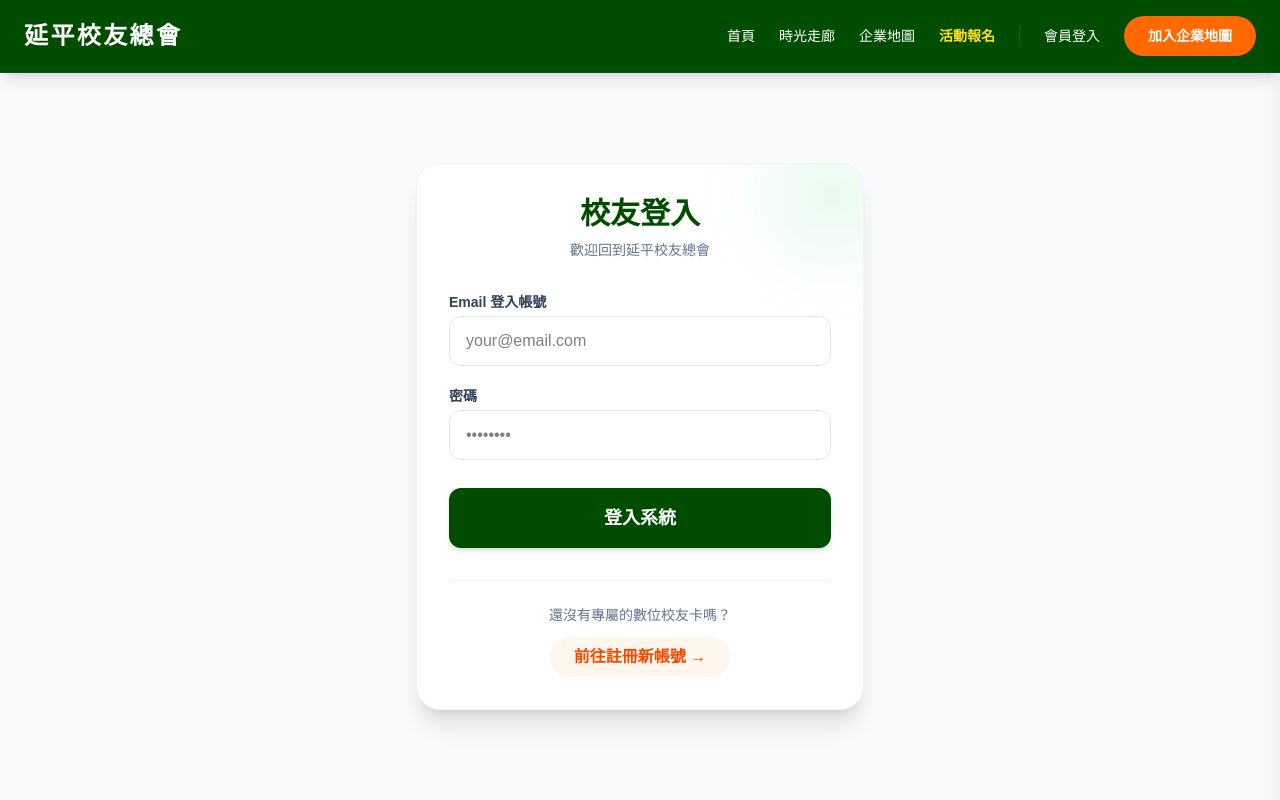
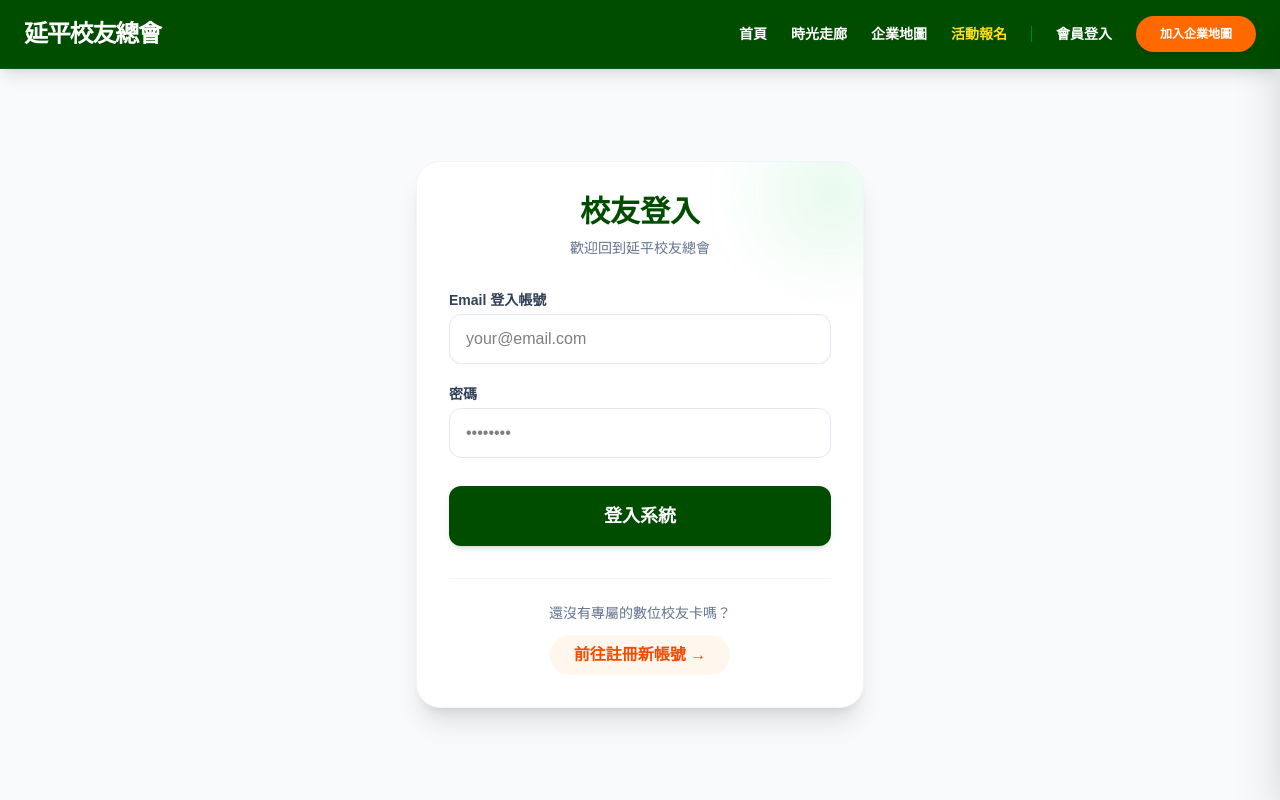
Before and after one commit to bear20020228/yanping-alumni, a Next.js app: page /login in a window 1280 px wide. Built offline with nearby package versions, Linux system fonts and the light colour scheme; no server answers.

Commit message:
fix admin display

```diff
--- a/app/components/Navbar.tsx
+++ b/app/components/Navbar.tsx
@@ -3,11 +3,13 @@
 import Link from 'next/link';
 import { useEffect, useState } from 'react';
 import { supabase } from '../../lib/supabase';
+import { useRouter } from 'next/navigation';
 
 export default function Navbar() {
   const [user, setUser] = useState<any>(null);
   const [profile, setProfile] = useState<any>(null);
-  const [isMenuOpen, setIsMenuOpen] = useState(false); // 控制手機版漢堡選單的開關
+  const [isMenuOpen, setIsMenuOpen] = useState(false);
+  const router = useRouter();
 
   useEffect(() => {
     const fetchUserData = async () => {
@@ -36,113 +38,115 @@ export default function Navbar() {
     window.location.href = '/';
   };
 
+  // --- 新增：加入企業地圖按鈕的即時攔截器 ---
+  const handleMapJoinClick = async (e: React.MouseEvent) => {
+    e.preventDefault();
+    setIsMenuOpen(false); // 關閉手機版選單
+
+    // 即時檢查當前 Session
+    const { data: { session } } = await supabase.auth.getSession();
+
+    if (!session) {
+      alert('請先登入會員，才能登錄您的企業地圖喔！');
+      router.push('/login');
+    } else {
+      router.push('/add-business');
+    }
+  };
+
   const renderStatusTag = () => {
     if (!profile) return null;
-    if (profile.role === 'admin') return <span className="text-red-800 text-xs bg-red-200 px-2.5 py-1 rounded font-bold">管理員</span>;
-    if (profile.status === 'pending') return <span className="text-yellow-800 text-xs bg-yellow-100 px-2.5 py-1 rounded font-bold">審核中</span>;
-    if (profile.status === 'approved' && profile.is_paid) return <span className="text-green-800 text-xs bg-green-200 px-2.5 py-1 rounded font-bold">正式會員</span>;
-    return <span className="text-green-100 text-xs bg-green-900 px-2.5 py-1 rounded">一般會員</span>; // 改為綠色系
+    if (profile.role === 'admin') return <span className="text-red-800 text-[10px] bg-red-200 px-2 py-0.5 rounded font-black">管理員</span>;
+    if (profile.status === 'pending') return <span className="text-yellow-800 text-[10px] bg-yellow-100 px-2 py-0.5 rounded font-black">審核中</span>;
+    if (profile.status === 'approved' && profile.is_paid) return <span className="text-green-800 text-[10px] bg-green-200 px-2 py-0.5 rounded font-black">正式會員</span>;
+    return <span className="text-green-100 text-[10px] bg-green-900 px-2 py-0.5 rounded font-black">一般會員</span>;
   };
 
   return (
     <>
-      {/* 導覽列主體：換上 Yanping Green (#004d00) */}
       <nav className="bg-[#004d00] text-white sticky top-0 z-50 shadow-lg border-b border-green-900">
         <div className="max-w-7xl mx-auto px-6 py-4 flex justify-between items-center">
 
-          {/* 左側 Logo */}
-          <Link href="/" className="text-2xl font-black tracking-widest text-white hover:text-green-200 transition-colors">
+          <Link href="/" className="text-2xl font-black tracking-tighter text-white hover:text-green-200 transition-colors">
             延平校友總會
           </Link>
 
-          {/* 桌機版選單 */}
-          <div className="hidden md:flex items-center space-x-6 text-sm font-medium">
-            <Link href="/" className="hover:text-green-200 transition-colors py-1.5">首頁</Link>
-            <Link href="/history" className="hover:text-green-200 transition-colors py-1.5">時光走廊</Link>
-            <Link href="/map" className="hover:text-green-200 transition-colors py-1.5">企業地圖</Link>
-            <Link href="/events" className="hover:text-yellow-200 transition-colors py-1.5 text-yellow-300 font-bold">活動報名</Link>
+          <div className="hidden md:flex items-center space-x-6 text-sm font-bold">
+            <Link href="/" className="hover:text-green-200 transition-colors">首頁</Link>
+            <Link href="/history" className="hover:text-green-200 transition-colors">時光走廊</Link>
+            <Link href="/map" className="hover:text-green-200 transition-colors">企業地圖</Link>
+            <Link href="/events" className="text-yellow-300 hover:text-yellow-200 transition-colors">活動報名</Link>
 
-            <div className="w-px h-5 bg-green-700 opacity-60"></div>
+            <div className="w-px h-4 bg-green-700"></div>
 
             {user ? (
-              <div className="flex items-center space-x-4">
-                <div className="flex flex-col items-end">
-                  <span className="text-sm font-bold text-white">{profile?.full_name}</span>
+              <div className="flex items-center space-x-5">
+                <div className="flex flex-col items-end leading-none">
+                  <span className="text-sm font-black text-white mb-1">{profile?.full_name}</span>
                   {renderStatusTag()}
                 </div>
-
-                {/* 桌機版：數位校友卡 */}
-                <Link href="/profile" className="text-green-200 font-bold hover:text-white transition-colors">數位校友卡</Link>
-
+                <Link href="/profile" className="text-green-200 hover:text-white transition-colors">數位校友卡</Link>
                 {profile?.role === 'admin' && (
-                  <Link href="/admin" className="text-orange-400 font-bold hover:text-orange-300 transition-colors">管理後台</Link>
+                  <Link href="/admin" className="text-orange-400 hover:text-orange-300">管理後台</Link>
                 )}
-                <button onClick={handleLogout} className="hover:text-red-300 transition-colors font-bold text-sm">登出</button>
+                <button onClick={handleLogout} className="hover:text-red-300 text-xs">登出</button>
               </div>
             ) : (
-              <Link href="/login" className="hover:text-green-200 transition-colors py-1.5">會員登入</Link>
+              <Link href="/login" className="hover:text-green-200 transition-colors">會員登入</Link>
             )}
 
-            <Link href={user ? "/add-business" : "/login"} className="bg-orange-500 text-white px-6 py-2.5 rounded-full font-bold hover:bg-orange-600 transition-colors shadow-sm text-sm transform hover:scale-105 duration-300">
-  加入企業地圖
-</Link>
+            {/* 改為按鈕點擊觸發攔截 */}
+            <button
+              onClick={handleMapJoinClick}
+              className="bg-orange-500 text-white px-6 py-2.5 rounded-full font-black hover:bg-orange-600 transition-all shadow-md active:scale-95 text-xs"
+            >
+              加入企業地圖
+            </button>
           </div>
 
-          {/* 手機版漢堡按鈕 */}
-          <button
-            className="md:hidden text-white focus:outline-none p-1.5 z-50 relative"
-            onClick={() => setIsMenuOpen(!isMenuOpen)}
-          >
+          <button className="md:hidden text-white p-1.5 z-[60] relative" onClick={() => setIsMenuOpen(!isMenuOpen)}>
             <svg className="w-8 h-8" fill="none" stroke="currentColor" viewBox="0 0 24 24">
               {isMenuOpen ? (
-                <path strokeLinecap="round" strokeLinejoin="round" strokeWidth={2} d="M6 18L18 6M6 6l12 12" /> // 叉叉
+                <path strokeLinecap="round" strokeLinejoin="round" strokeWidth={2} d="M6 18L18 6M6 6l12 12" />
               ) : (
-                <path strokeLinecap="round" strokeLinejoin="round" strokeWidth={2} d="M4 6h16M4 12h16M4 18h16" /> // 三條線
+                <path strokeLinecap="round" strokeLinejoin="round" strokeWidth={2} d="M4 6h16M4 12h16M4 18h16" />
               )}
             </svg>
           </button>
         </div>
       </nav>
 
-      {/* 手機版側邊選單：縮進去模式 (Sliding Sidebar) */}
-      <div
-        className={`fixed inset-0 bg-black/60 z-40 transition-opacity duration-300 ${isMenuOpen ? 'opacity-100' : 'opacity-0 pointer-events-none'}`}
-        onClick={() => setIsMenuOpen(false)}
-      />
-      <div
-        className={`fixed inset-y-0 right-0 z-50 w-72 bg-[#003300] border-l border-green-900 shadow-xl p-6 pt-24 space-y-6 transform transition-transform duration-300 ease-in-out ${isMenuOpen ? 'translate-x-0' : 'translate-x-full'}`}
-      >
-        <Link href="/" className="block text-lg font-medium hover:text-green-200 text-white" onClick={() => setIsMenuOpen(false)}>首頁</Link>
-        <Link href="/history" className="block text-lg font-medium hover:text-green-200 text-white" onClick={() => setIsMenuOpen(false)}>時光走廊</Link>
-        <Link href="/map" className="block text-lg font-medium hover:text-green-200 text-white" onClick={() => setIsMenuOpen(false)}>企業地圖</Link>
-        <Link href="/events" className="block text-lg font-bold text-yellow-300" onClick={() => setIsMenuOpen(false)}>活動報名</Link>
+      <div className={`fixed inset-0 bg-black/70 z-[55] transition-opacity duration-300 ${isMenuOpen ? 'opacity-100' : 'opacity-0 pointer-events-none'}`} onClick={() => setIsMenuOpen(false)} />
+      <div className={`fixed inset-y-0 right-0 z-[60] w-72 bg-[#002200] shadow-2xl p-8 pt-24 space-y-6 transform transition-transform duration-300 ease-in-out ${isMenuOpen ? 'translate-x-0' : 'translate-x-full'}`}>
+        <Link href="/" className="block text-lg font-black text-white" onClick={() => setIsMenuOpen(false)}>首頁</Link>
+        <Link href="/history" className="block text-lg font-black text-white" onClick={() => setIsMenuOpen(false)}>時光走廊</Link>
+        <Link href="/map" className="block text-lg font-black text-white" onClick={() => setIsMenuOpen(false)}>企業地圖</Link>
+        <Link href="/events" className="block text-lg font-black text-yellow-300" onClick={() => setIsMenuOpen(false)}>活動報名</Link>
 
-        <div className="h-px w-full bg-green-800 my-6"></div>
+        <div className="h-px w-full bg-green-900 my-6 opacity-50"></div>
 
         {user ? (
           <div className="space-y-6">
-            <div className="flex items-center space-x-3">
-              <span className="font-bold text-lg text-white">{profile?.full_name}</span>
+            <div className="flex items-center gap-3">
+              <span className="font-black text-xl text-white">{profile?.full_name}</span>
               {renderStatusTag()}
             </div>
-
-            {/* 手機版：數位校友卡 */}
-            <Link href="/profile" className="block text-green-200 font-bold hover:text-white transition-colors" onClick={() => setIsMenuOpen(false)}>數位校友卡</Link>
-
+            <Link href="/profile" className="block text-green-200 font-bold" onClick={() => setIsMenuOpen(false)}>數位校友卡</Link>
             {profile?.role === 'admin' && (
               <Link href="/admin" className="block text-orange-400 font-bold" onClick={() => setIsMenuOpen(false)}>管理後台</Link>
             )}
-
-            <button onClick={handleLogout} className="block text-red-300 font-bold w-full text-left">登出</button>
+            <button onClick={handleLogout} className="block text-red-400 font-bold">登出</button>
           </div>
         ) : (
-
-          <Link href="/login" className="block text-base font-medium hover:text-green-200 text-white" onClick={() => setIsMenuOpen(false)}>會員登入</Link>
+          <Link href="/login" className="block text-lg font-bold text-white" onClick={() => setIsMenuOpen(false)}>會員登入</Link>
         )}
 
-        <Link href={user ? "/add-business" : "/login"} className="bg-orange-500 text-white px-6 py-2.5 rounded-full font-bold hover:bg-orange-600 transition-colors shadow-sm text-sm transform hover:scale-105 duration-300">
-  加入企業地圖
-</Link>
+        <button
+          onClick={handleMapJoinClick}
+          className="w-full bg-orange-500 text-white py-4 rounded-2xl font-black text-center shadow-lg active:scale-95"
+        >
+          加入企業地圖
+        </button>
       </div>
     </>
   );
```
